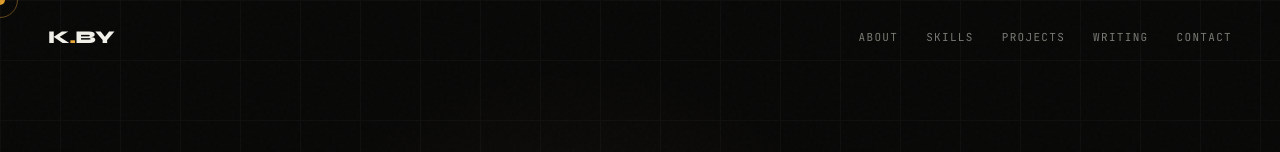
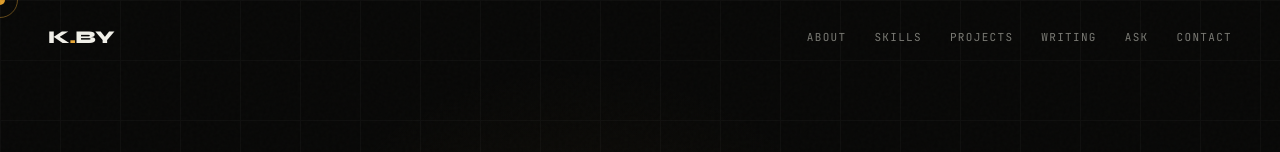
Before and after one commit to kingmathers92/my-portfolio, a React (Vite) app: page / in a window 1280 px wide. Shown: the top 152 px of the page. Built offline with nearby package versions, Linux system fonts and the light colour scheme.

Commit message:
AskKhaled to nav added

```diff
--- a/src/components/Nav.jsx
+++ b/src/components/Nav.jsx
@@ -16,6 +16,7 @@ export function Nav() {
         "skills",
         "projects",
         "writing",
+        "ask-khaled",
         "contact",
       ];
 
@@ -34,7 +35,7 @@ export function Nav() {
 
   const handleLinkClick = () => setMenuOpen(false);
 
-  const links = ["About", "Skills", "Projects", "Writing", "Contact"];
+  const links = ["About", "Skills", "Projects", "Writing", "Ask", "Contact"];
 
   return (
     <>
```
